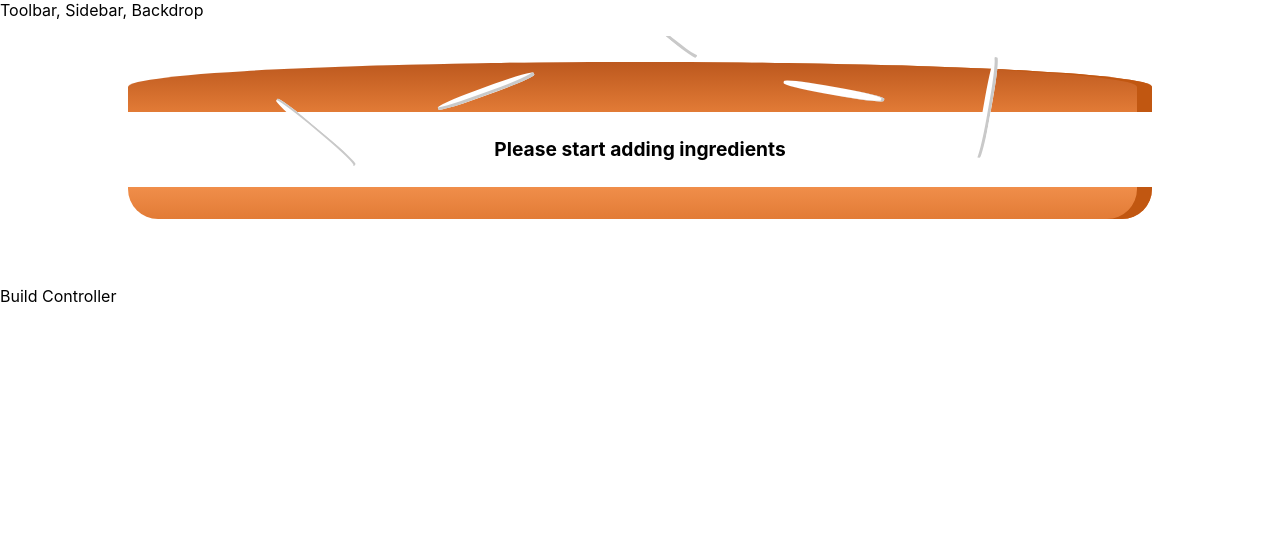
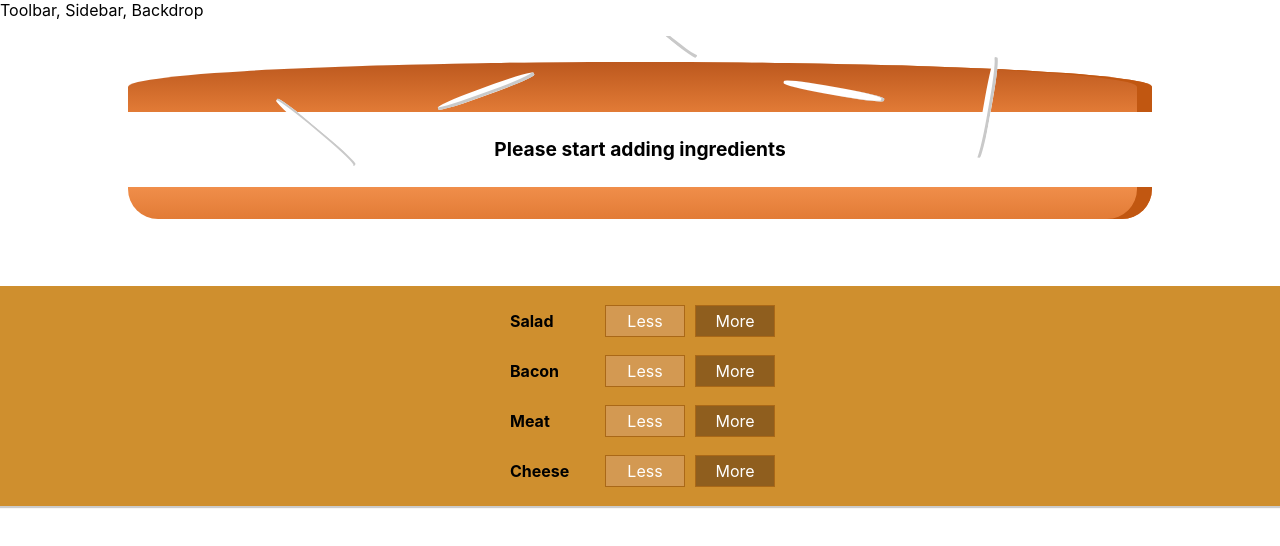
Before and after one commit to mateuszstacel/Burger-App, a React (Create React App) app: page / in a window 1280 px wide. Shown: the top 546 px of the page. Built offline with nearby package versions, Linux system fonts and the light colour scheme.

Commit message:
Controller displayed bellow burger

```diff
--- a/src/components/Burger/BuildControls/BuildControls.js
+++ b/src/components/Burger/BuildControls/BuildControls.js
@@ -1,8 +1,19 @@
-import React from 'react'
+import React from 'react';
+import './BuildControls.css';
+import BuildControl from './BuildControl/BuildControl';
+
+const controls = [
+  {label: 'Salad', type: 'salad'},
+  {label: 'Bacon', type: 'bacon'},
+  {label: 'Meat', type: 'meat'},
+  {label: 'Cheese', type: 'cheese'},
+];
 
 const buildControls = (props) => (
-  <div>
-
+  <div className="BuildControls">
+    {controls.map(ctrl => (
+      <BuildControl key={ctrl.label} label={ctrl.label} />
+    ))}
   </div>
 
 
--- a/src/containers/BurgerBuilder/BurgerBuilder.js
+++ b/src/containers/BurgerBuilder/BurgerBuilder.js
@@ -1,6 +1,7 @@
 import React, { Component } from 'react';
 import Aux from '../../hoc/Aux';
 import Burger from '../../components/Burger/Burger';
+import BuildControls from '../../components/Burger/BuildControls/BuildControls';
 
 class BurgerBuilder extends Component {
 
@@ -17,7 +18,7 @@
     return (
       <Aux>
         <Burger ingredients={this.state.ingredients} />
-      <div>Build Controller</div>
+        <BuildControls />
       </Aux>
     );
   }
```
